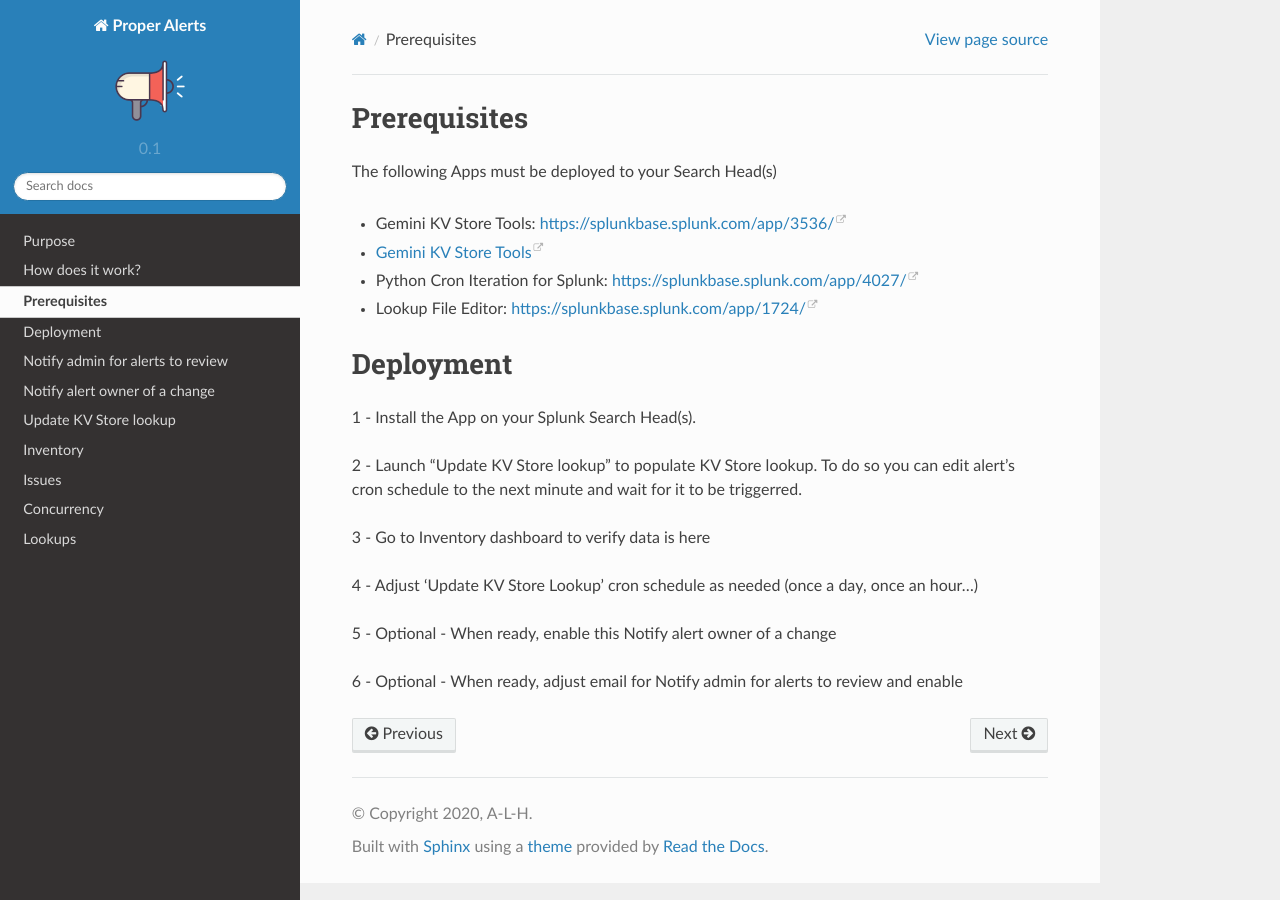
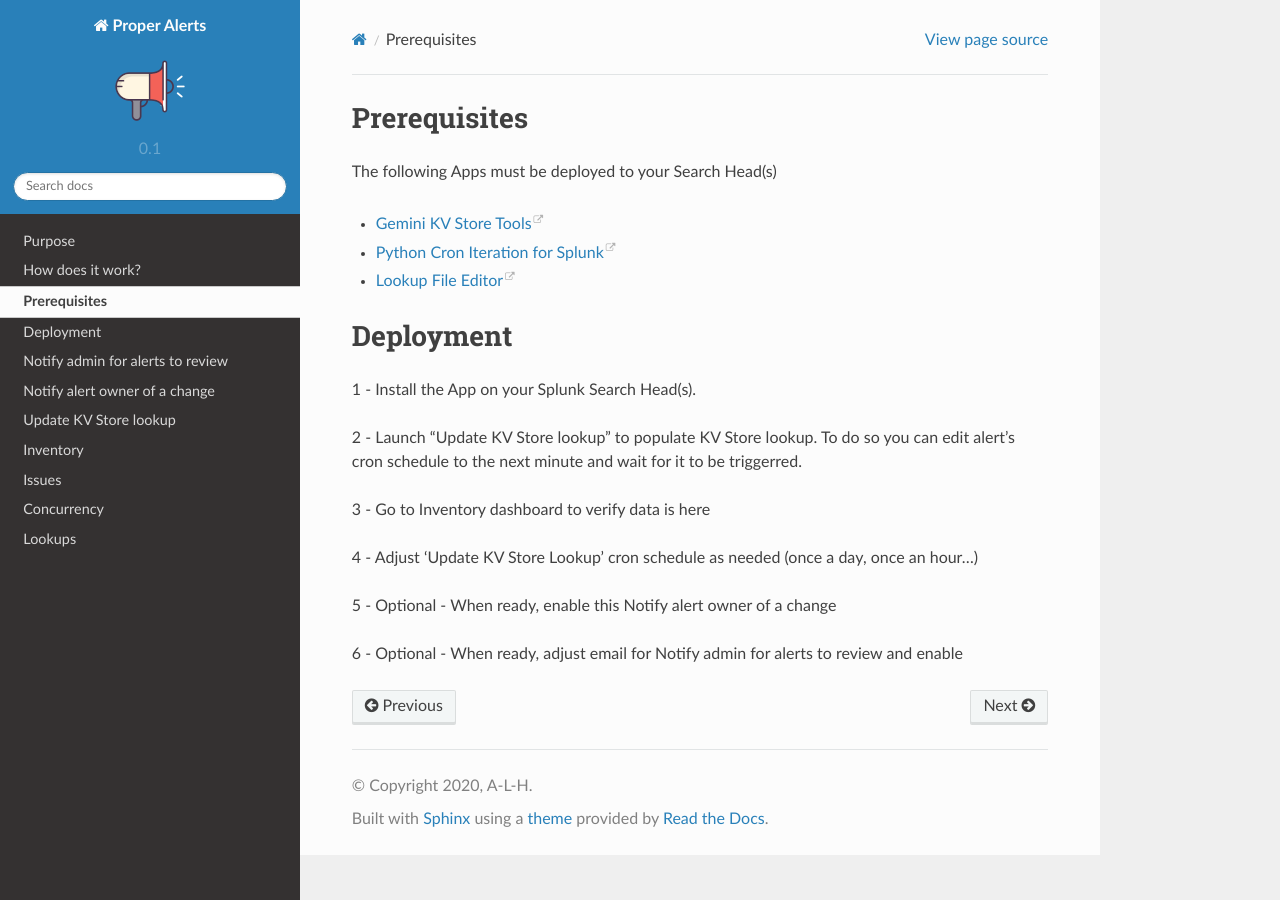
Before and after one commit to a-l-h/splunk-app-proper-alerts, a Sphinx documentation site: the page built from doc/install.rst, in a window 1280 px wide. Built offline with Sphinx 7.4.7 and the Read the Docs theme 2.0.0, drawn with Linux system fonts in a browser that asks for light colours.

Commit message:
Update install.rst

```diff
--- a/doc/install.rst
+++ b/doc/install.rst
@@ -3,10 +3,9 @@
 
 The following Apps must be deployed to your Search Head(s)
 
-- Gemini KV Store Tools: https://splunkbase.splunk.com/app/3536/
 - `Gemini KV Store Tools <https://splunkbase.splunk.com/app/3536/>`_
-- Python Cron Iteration for Splunk: https://splunkbase.splunk.com/app/4027/
-- Lookup File Editor: https://splunkbase.splunk.com/app/1724/
+- `Python Cron Iteration for Splunk <https://splunkbase.splunk.com/app/4027/>`_
+- `Lookup File Editor <https://splunkbase.splunk.com/app/1724/>`_
 
 Deployment
 ==========
```
